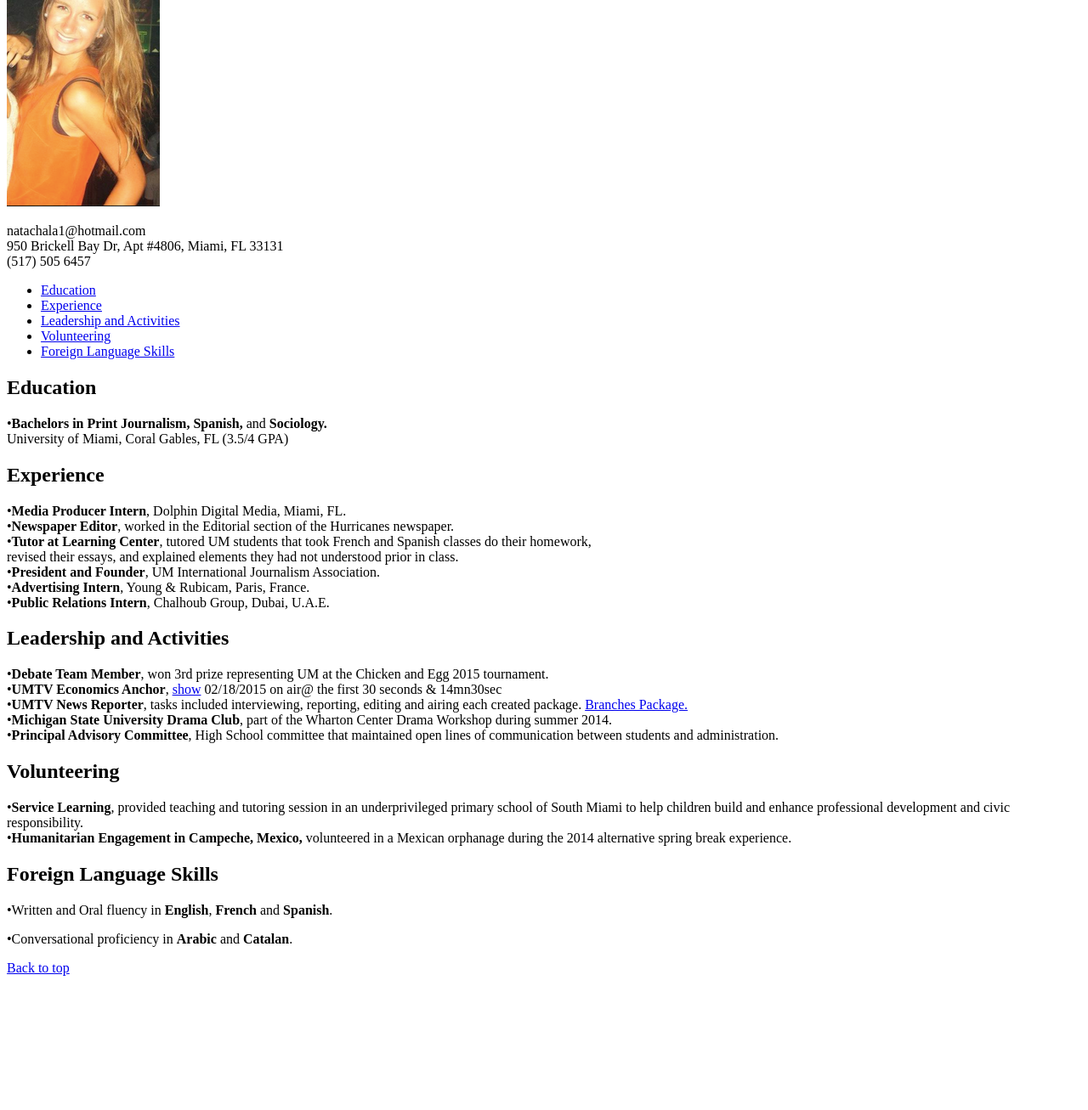
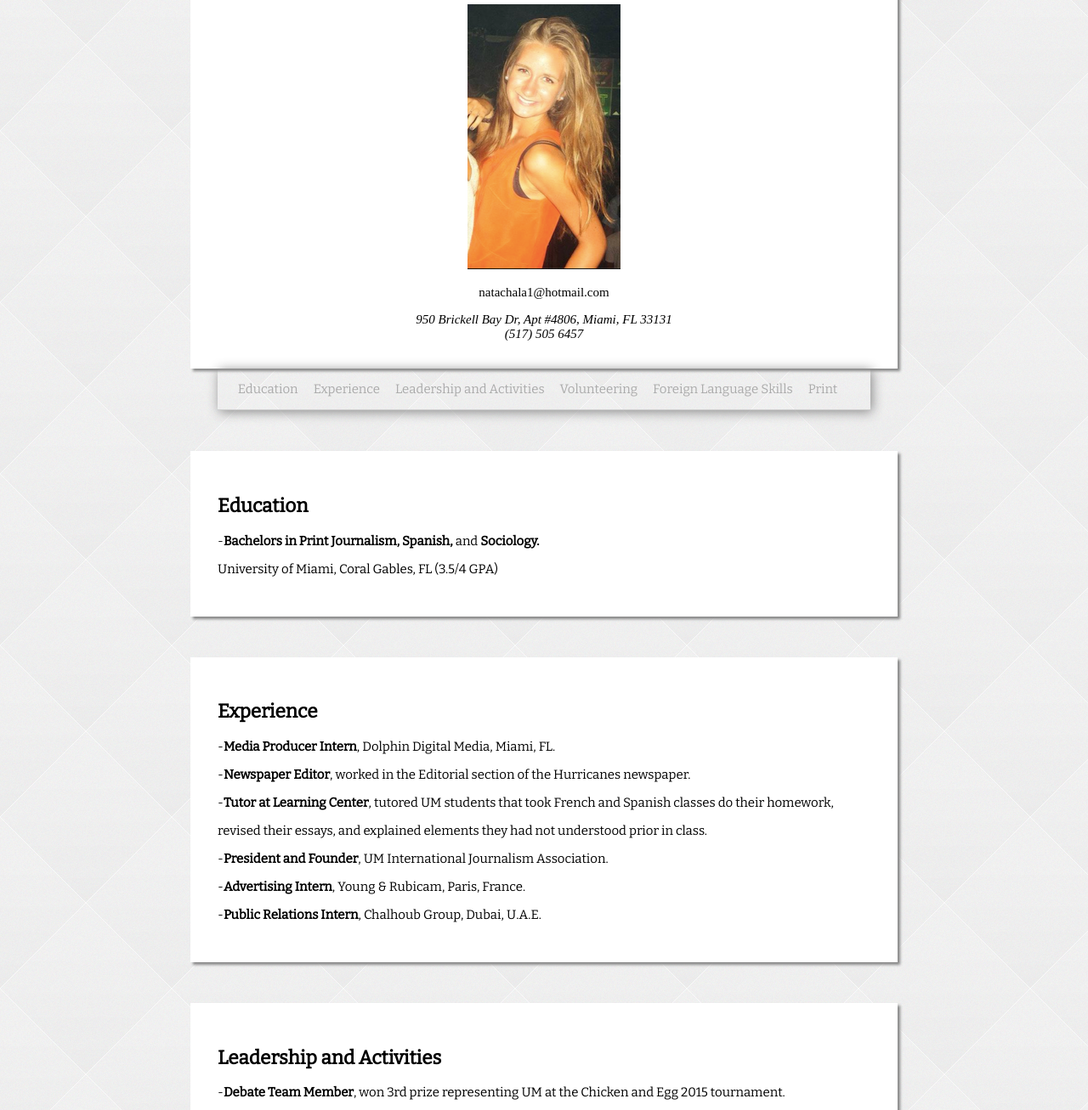
Before and after one commit to natachalarnaud/natachalarnaud.github.io, a plain HTML site: page resume.html in a window 1280 px wide. Shown: the part 149-1456 px from the top of the page at 85% size. Before the commit the page ends 1314 px from the top, so only its background shows below. Drawn offline with nearby package versions, Linux system fonts and the light colour scheme; a web font is replaced by a local one.

Commit message:
Uploaded Resume with CSS

```diff
--- /dev/null
+++ b/css/print.css
@@ -0,0 +1,34 @@
+* {
+	color: black;
+	background: transparent;
+	font-family: serif;
+}
+* nav{
+	display: none;
+}
+* footer{
+	display: none;
+}
+img {
+	display: none;
+}
+
+* {
+	background-image: none;
+}
+
+header {
+	border: none;
+}
+h1{
+	font-size: 20pt;
+}
+h2{
+	font-size: 15pt;
+}
+p{
+	font-size: 12pt;
+}
+a[href^="http://"]:after {
+	content: " (" attr(href) ") ";
+}
--- /dev/null
+++ b/css/style.css
@@ -0,0 +1,72 @@
+@import url(https://fonts.googleapis.com/css?family=Bitter);
+@import url(https://fonts.googleapis.com/css?family=Stoke);
+
+body {
+  color: rgb(0,0,0);
+  background-image:url(../img/bg.png);
+  font-size: 15px;
+  font-family: 'Bitter', serif;
+  width:80%;
+  margin-left:auto;
+  margin-right:auto;
+  font-weight: 100;
+}
+
+a {
+  color: rgb(171,171,171);
+  text-decoration: none;
+}
+
+a:hover,
+a:focus {
+  color: rgb(0,39,168);
+  -moz-transition: color 0.5s ease;
+  -webkit-transition: color 0.5s ease;
+  transition: color 0.5s ease;
+}
+
+header {
+  font-family: 'Stroke', serif;
+  width: 75%;
+  padding: 32px;
+  margin: 48px auto 0 auto;
+  text-align: center;
+  font-weight: 300;
+  background-color: #ffffff;
+  box-shadow: 3px 3px 3px #888888;
+}
+
+nav {
+  text-align: center;
+  width: 75%;
+  padding-bottom: 1em;
+  padding-top: 1em;
+  border-bottom: 1px solid #cdcdcd;
+  box-shadow: 2px 2px 13px #888888;
+  margin: auto;
+}
+
+nav ul {
+  display: inline;
+  list-style-type: none;
+  padding: 0;
+}
+
+nav ul li {
+  display: inline;
+  margin-right: 1em;
+}
+
+section {
+  width: 75%;
+  padding: 32px;
+  margin: 48px auto 0 auto;
+  background-color: #ffffff;
+  box-shadow: 3px 3px 3px #888888;
+
+}
+footer {
+  color: rgb(0,94,255);
+  margin: 48px auto 0 auto;
+  border-top: 1px solid #cdcdcd;
+}
--- a/resume.html
+++ b/resume.html
@@ -2,21 +2,20 @@
 <html>
 <head>
 	<meta charset="UTF-8"/>
+	<link rel="stylesheet" media="screen" href="css/style.css" />
+	<link rel="stylesheet" media="print" href="css/print.css" />
 	<title>Natacha Larnaud - Resume</title>
 </head>
-
 <body>
-
 	<header>
 		<h1 id="name">Natacha Larnaud</h1>
-<img src="natacha.png" alt="natacha" />
-<p>
-natachala1@hotmail.com<br>
+		<img src="img/natacha.png" alt="natacha" />
+		<p>natachala1@hotmail.com<p>
+			<address>
 				950 Brickell Bay Dr, Apt #4806, Miami, FL 33131<br>
 				(517) 505 6457
-</p>
+			</address>
 		</header>
-
 		<nav>
 			<ul>
 				<li><a href="#education">Education</a></li>
@@ -24,76 +23,55 @@ natachala1@hotmail.com<br>
 				<li><a href="#leadership">Leadership and Activities</a></li>
 				<li><a href="#volunteering">Volunteering</a></li>
 				<li><a href="#languages">Foreign Language Skills</a></li>
+				<li><a href="javascript:window.print();">Print</a></li>
 			</ul>
 		</nav>
-
-
 		<main>
-
-
-
 			<section id="education">
 				<h2>Education</h2>
 				<article>
-<p>•<strong>Bachelors in Print Journalism, Spanish,</strong> and <strong>Sociology.</strong><br>
- University of Miami, Coral Gables, FL   (3.5/4 GPA)
+					<p>-<strong>Bachelors in Print Journalism, Spanish,</strong> and <strong>Sociology.</strong></p>
+					<p>University of Miami, Coral Gables, FL   (3.5/4 GPA)</p>
+				</article>
+			</section>
+			<section id="experience">
+				<h2>Experience</h2>
+				<article>
+					<p>-<strong>Media Producer Intern</strong>, Dolphin Digital Media, Miami, FL.</p>
+					<p>-<strong>Newspaper Editor</strong>, worked in the Editorial section of the Hurricanes newspaper.</p>
+					<p>-<strong>Tutor at Learning Center</strong>, tutored UM students that took French and Spanish classes do their homework,</p>
+					<p>revised their essays, and explained elements they had not understood prior in class.</p>
+					<p>-<strong>President and Founder</strong>, UM International Journalism Association.</p>
+					<p>-<strong>Advertising Intern</strong>, Young & Rubicam, Paris, France.</p>
+					<p>-<strong>Public Relations Intern</strong>, Chalhoub Group, Dubai, U.A.E.</p>
+				</article>
+			</section>
+			<section id="leadership">
+				<h2>Leadership and Activities</h2>
+				<article>
+					<p>-<strong>Debate Team Member</strong>, won 3rd prize representing UM at the Chicken and Egg 2015 tournament.</p>
+					<p>-<strong>UMTV Economics Anchor</strong>, <a href="https://vimeo.com/120834722 ">show</a> 02/18/2015  on air@ the first 30 seconds & 14mn30sec</p>
+				</p>-<strong>UMTV News Reporter</strong>, tasks included interviewing, reporting, editing and airing each created package.
+				<a href="https://www.youtube.com/watch?v=bkecv8yico8">Branches Package.</a></p>
+				<p> -<strong>Michigan State University Drama Club</strong>, part of the Wharton Center Drama Workshop during summer 2014.</p>
+				<p>-<strong>Principal Advisory Committee</strong>, High School committee that maintained open lines of communication between students and administration.</p>
+			</article>
+		</section>
+		<section id="volunteering">
+			<h2>Volunteering</h2>
+			<article>
+				<p>-<strong>Service Learning</strong>, provided teaching and tutoring session in an underprivileged primary school of South Miami to help children build and enhance professional development and civic responsibility.</p>
+				<p>-<strong>Humanitarian Engagement in Campeche, Mexico,</strong> volunteered in a Mexican orphanage during the 2014 alternative spring break experience.
 				</p>
 			</article>
 		</section>
-
-
-
-<section id="experience">
-	<h2>Experience</h2>
-	<article>
-<p>
-•<strong>Media Producer Intern</strong>, Dolphin Digital Media, Miami, FL.<br>
-•<strong>Newspaper Editor</strong>, worked in the Editorial section of the Hurricanes newspaper.<br>
-•<strong>Tutor at Learning Center</strong>, tutored UM students that took French and Spanish classes do their homework,<br> revised their essays, and explained elements they had not understood prior in class.<br>
-•<strong>President and Founder</strong>, UM International Journalism Association.<br>
-•<strong>Advertising Intern</strong>, Young & Rubicam, Paris, France.<br>
-•<strong>Public Relations Intern</strong>, Chalhoub Group, Dubai, U.A.E.
-</p>
-	</article>
-</section>
-
-
-
-<section id="leadership">
-	<h2>Leadership and Activities</h2>
-	<article>
-<p>
-•<strong>Debate Team Member</strong>, won 3rd prize representing UM at the Chicken and Egg 2015 tournament.<br>
-•<strong>UMTV Economics Anchor</strong>, <a href="https://vimeo.com/120834722 ">show</a> 02/18/2015  on air@ the first 30 seconds & 14mn30sec<br>
-•<strong>UMTV News Reporter</strong>, tasks included interviewing, reporting, editing and airing each created package.
-<a href="https://www.youtube.com/watch?v=bkecv8yico8&amp;feature=youtu.be">Branches Package.</a><br>
-•<strong>Michigan State University Drama Club</strong>, part of the Wharton Center Drama Workshop during summer 2014.<br>
-•<strong>Principal Advisory Committee</strong>, High School committee that maintained open lines of communication between students and administration.
-<p>
-	</article>
-</section>
-
-<section id="volunteering">
-	<h2>Volunteering</h2>
-	<article>
-<p>
-•<strong>Service Learning</strong>, provided teaching and tutoring session in an underprivileged primary school of South Miami to help children build and enhance professional development and civic responsibility.<br>
-•<strong>Humanitarian Engagement in Campeche, Mexico,</strong> volunteered in a Mexican orphanage during the 2014 alternative spring break experience.
-</p>
-	</article>
-</section>
-
-
 		<section id="languages">
 			<h2>Foreign Language Skills</h2>
 			<article>
-<p>
-•Written and Oral fluency in <strong>English</strong>, <strong>French</strong> and <strong>Spanish</strong>.
-</p>
+				<p>-Written and Oral fluency in <strong>English</strong>, <strong>French</strong> and <strong>Spanish</strong>.</p>
 			</article>
 			<article>
-<p>•Conversational proficiency in <strong>Arabic</strong> and <strong>Catalan</strong>.
-</p>
+				<p>-Conversational proficiency in <strong>Arabic</strong> and <strong>Catalan</strong>.</p>
 			</article>
 		</section>
 	</main>
@@ -103,5 +81,4 @@ natachala1@hotmail.com<br>
 		</p>
 	</footer>
 </body>
-
 </html>
```
Also changed, not shown: img/bg.png (added), img/natacha.png (added). Lines whose indentation alone changed are shown as unchanged.
